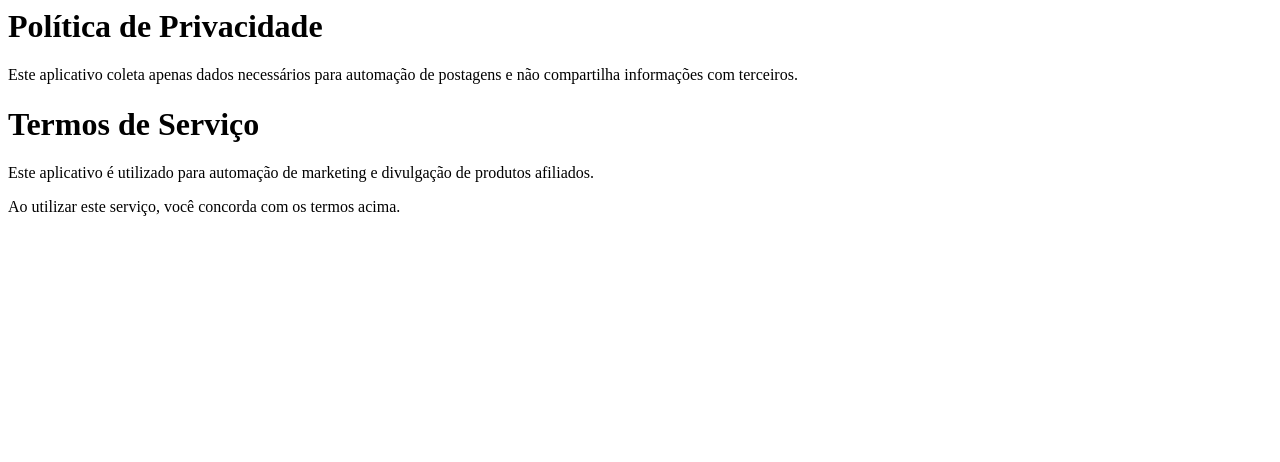
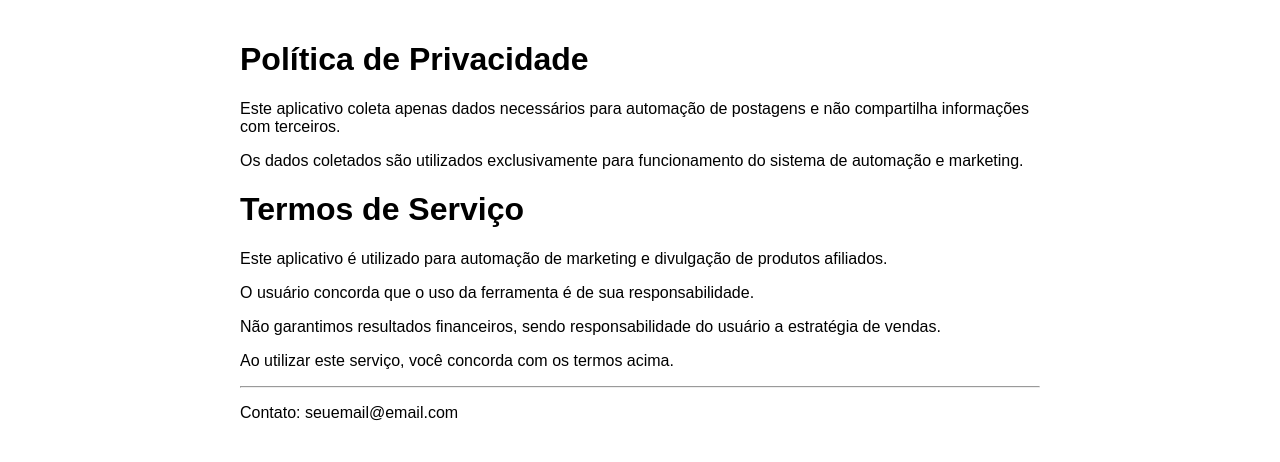
Before and after one commit to arpcsta41-a11y/politicas, a plain HTML site: page index.html in a window 1280 px wide. Drawn offline with Linux system fonts and the light colour scheme.

Commit message:
Update index.html

```diff
--- a/index.html
+++ b/index.html
@@ -1,15 +1,30 @@
-<html>
+<!DOCTYPE html>
+<html lang="pt-BR">
 <head>
-<title>Políticas</title>
+<meta charset="UTF-8">
+<title>Políticas - Promobot</title>
+<meta name="viewport" content="width=device-width, initial-scale=1.0">
 </head>
 
-<body>
+<body style="font-family: Arial; max-width: 800px; margin: auto; padding: 20px;">
+
 <h1>Política de Privacidade</h1>
 <p>Este aplicativo coleta apenas dados necessários para automação de postagens e não compartilha informações com terceiros.</p>
+
+<p>Os dados coletados são utilizados exclusivamente para funcionamento do sistema de automação e marketing.</p>
 
 <h1>Termos de Serviço</h1>
 <p>Este aplicativo é utilizado para automação de marketing e divulgação de produtos afiliados.</p>
 
+<p>O usuário concorda que o uso da ferramenta é de sua responsabilidade.</p>
+
+<p>Não garantimos resultados financeiros, sendo responsabilidade do usuário a estratégia de vendas.</p>
+
 <p>Ao utilizar este serviço, você concorda com os termos acima.</p>
+
+<hr>
+
+<p>Contato: seuemail@email.com</p>
+
 </body>
 </html>
```
